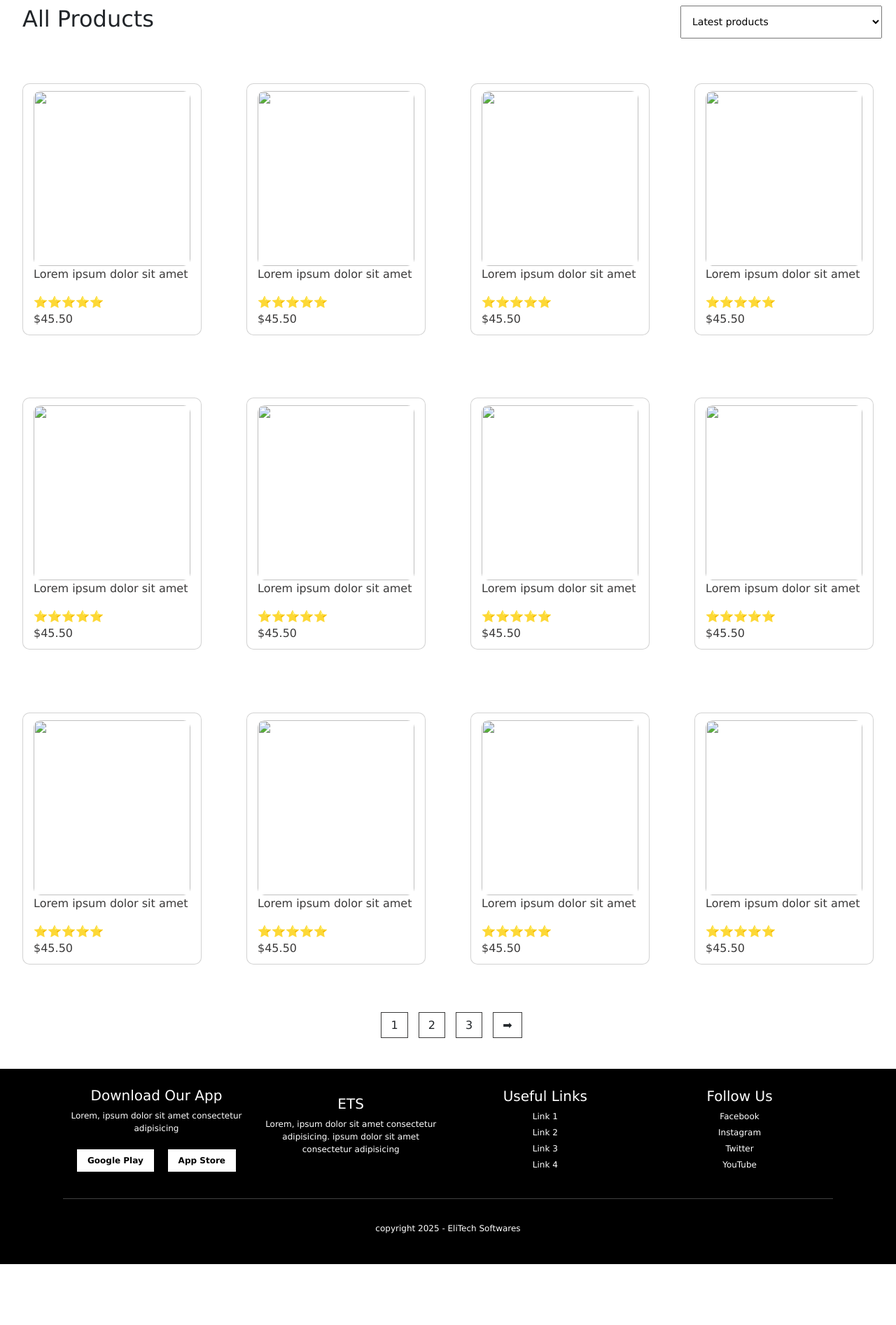
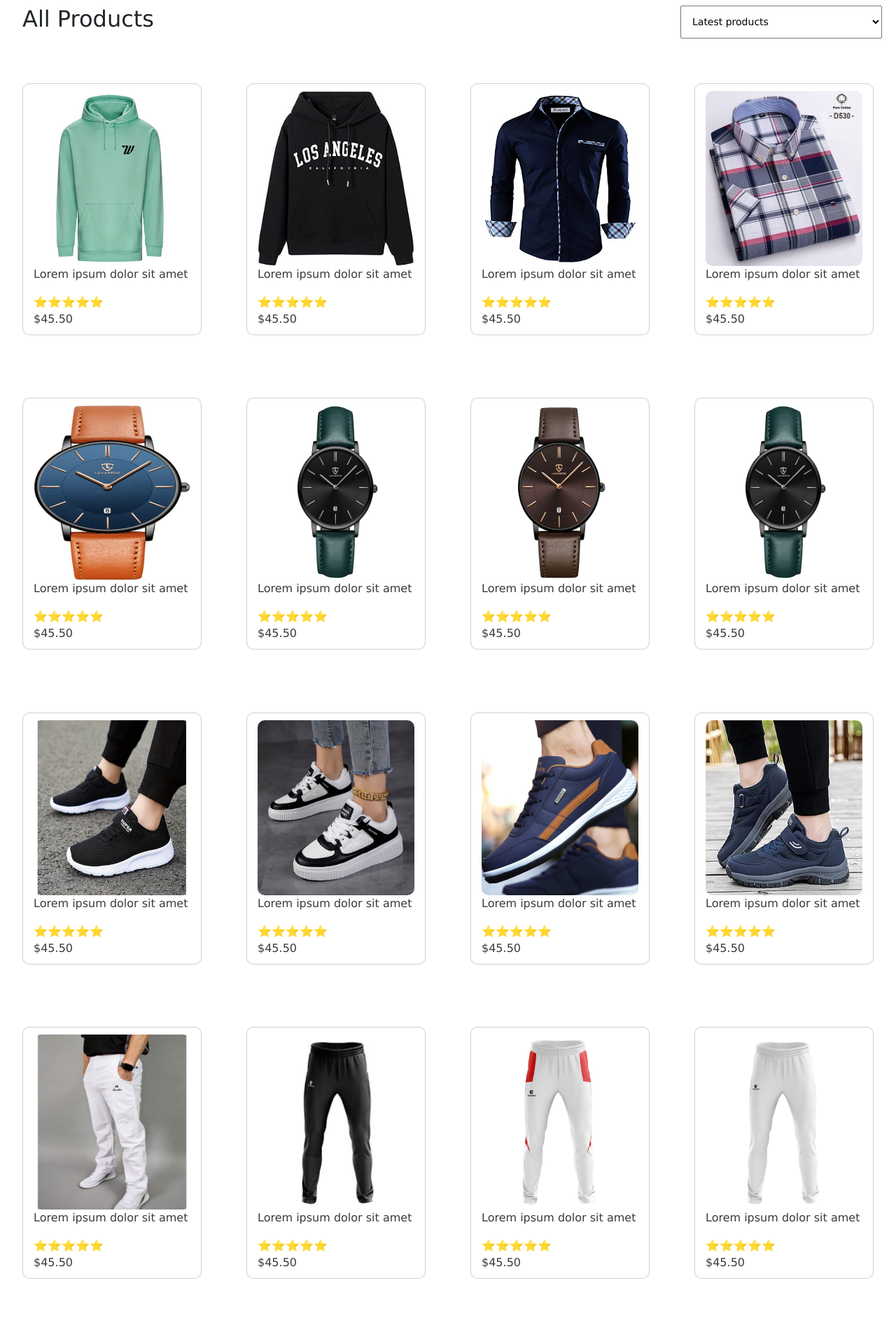
Before and after one commit to Larbie-Eliphaz/Portfolio, a website: page ecommerce_products.html in a window 1280 px wide. Shown: the part 100-1993 px from the top of the page at 70% size. Before the commit the page ends 1906 px from the top, so only its background shows below. Drawn offline with Linux system fonts and the light colour scheme.

Commit message:
added images to my ecommerce website

```diff
--- a/ecommerce_products.html
+++ b/ecommerce_products.html
@@ -32,25 +32,25 @@
 
     <section class="row fproducts">
       <div class="card">
-        <img src="" alt="" />
+        <img src="./images/ecommerce imges/Woodies-Sea-Foam-Hoody.jpg" alt="" />
         <p>Lorem ipsum dolor sit amet</p>
         <span id="rating">⭐⭐⭐⭐⭐</span><br />
         <span id="price">$45.50</span>
       </div>
       <div class="card">
-        <img src="" alt="" />
+        <img src="./images/ecommerce imges/woodie long sleeve.jpg" alt="" />
         <p>Lorem ipsum dolor sit amet</p>
         <span id="rating">⭐⭐⭐⭐⭐</span><br />
         <span id="price">$45.50</span>
       </div>
       <div class="card">
-        <img src="" alt="" />
+        <img src="./images/ecommerce imges/shirt long sleeve.jpg" alt="" />
         <p>Lorem ipsum dolor sit amet</p>
         <span id="rating">⭐⭐⭐⭐⭐</span><br />
         <span id="price">$45.50</span>
       </div>
       <div class="card">
-        <img src="" alt="" />
+        <img src="./images/ecommerce imges/shirt folded.jpg" alt="" />
         <p>Lorem ipsum dolor sit amet</p>
         <span id="rating">⭐⭐⭐⭐⭐</span><br />
         <span id="price">$45.50</span>
@@ -59,25 +59,25 @@
 
     <section class="row fproducts">
       <div class="card">
-        <img src="" alt="" />
+        <img src="./images/ecommerce imges/orange watch.jpg" alt="" />
         <p>Lorem ipsum dolor sit amet</p>
         <span id="rating">⭐⭐⭐⭐⭐</span><br />
         <span id="price">$45.50</span>
       </div>
       <div class="card">
-        <img src="" alt="" />
+        <img src="./images/ecommerce imges/green watch.jpg" alt="" />
         <p>Lorem ipsum dolor sit amet</p>
         <span id="rating">⭐⭐⭐⭐⭐</span><br />
         <span id="price">$45.50</span>
       </div>
       <div class="card">
-        <img src="" alt="" />
+        <img src="./images/ecommerce imges/brownwatch2.jpg" alt="" />
         <p>Lorem ipsum dolor sit amet</p>
         <span id="rating">⭐⭐⭐⭐⭐</span><br />
         <span id="price">$45.50</span>
       </div>
       <div class="card">
-        <img src="" alt="" />
+        <img src="./images/ecommerce imges/green watch.jpg" alt="" />
         <p>Lorem ipsum dolor sit amet</p>
         <span id="rating">⭐⭐⭐⭐⭐</span><br />
         <span id="price">$45.50</span>
@@ -86,25 +86,52 @@
 
     <section class="row fproducts">
       <div class="card">
-        <img src="" alt="" />
+        <img src="./images/ecommerce imges/nice sneaker.jpg" alt="" />
         <p>Lorem ipsum dolor sit amet</p>
         <span id="rating">⭐⭐⭐⭐⭐</span><br />
         <span id="price">$45.50</span>
       </div>
       <div class="card">
-        <img src="" alt="" />
+        <img src="./images/ecommerce imges/lady wearing sneaker.jpg" alt="" />
         <p>Lorem ipsum dolor sit amet</p>
         <span id="rating">⭐⭐⭐⭐⭐</span><br />
         <span id="price">$45.50</span>
       </div>
       <div class="card">
-        <img src="" alt="" />
+        <img src="./images/ecommerce imges/Fashion-Sneaker-for-Men-Shoes.jpeg" alt="" />
         <p>Lorem ipsum dolor sit amet</p>
         <span id="rating">⭐⭐⭐⭐⭐</span><br />
         <span id="price">$45.50</span>
       </div>
       <div class="card">
-        <img src="" alt="" />
+        <img src="./images/ecommerce imges/716C6I6KRwL._AC_UY300_.jpg" alt="" />
+        <p>Lorem ipsum dolor sit amet</p>
+        <span id="rating">⭐⭐⭐⭐⭐</span><br />
+        <span id="price">$45.50</span>
+      </div>
+    </section>
+
+    <section class="row fproducts">
+      <div class="card">
+        <img src="./images/ecommerce imges/mens-sports-trousers-white-.jpeg" alt="" />
+        <p>Lorem ipsum dolor sit amet</p>
+        <span id="rating">⭐⭐⭐⭐⭐</span><br />
+        <span id="price">$45.50</span>
+      </div>
+      <div class="card">
+        <img src="./images/ecommerce imges/download.jpeg" alt="" />
+        <p>Lorem ipsum dolor sit amet</p>
+        <span id="rating">⭐⭐⭐⭐⭐</span><br />
+        <span id="price">$45.50</span>
+      </div>
+      <div class="card">
+        <img src="./images/ecommerce imges/CRK-PT16-1-768x768.jpg" alt="" />
+        <p>Lorem ipsum dolor sit amet</p>
+        <span id="rating">⭐⭐⭐⭐⭐</span><br />
+        <span id="price">$45.50</span>
+      </div>
+      <div class="card">
+        <img src="./images/ecommerce imges/CRK-PT19-1.jpg" alt="" />
         <p>Lorem ipsum dolor sit amet</p>
         <span id="rating">⭐⭐⭐⭐⭐</span><br />
         <span id="price">$45.50</span>
```
Also changed, not shown: ecommerce.css (+9 -4 lines), ecommerce.html (+35 -22 lines), images/ecommerce imges/shirt long sleeve.jpg (renamed from images/ecommerce imges/watch green.jpg), images/ecommerce imges/woodie long sleeve.jpg (renamed from images/ecommerce imges/brown watch.jpg).
